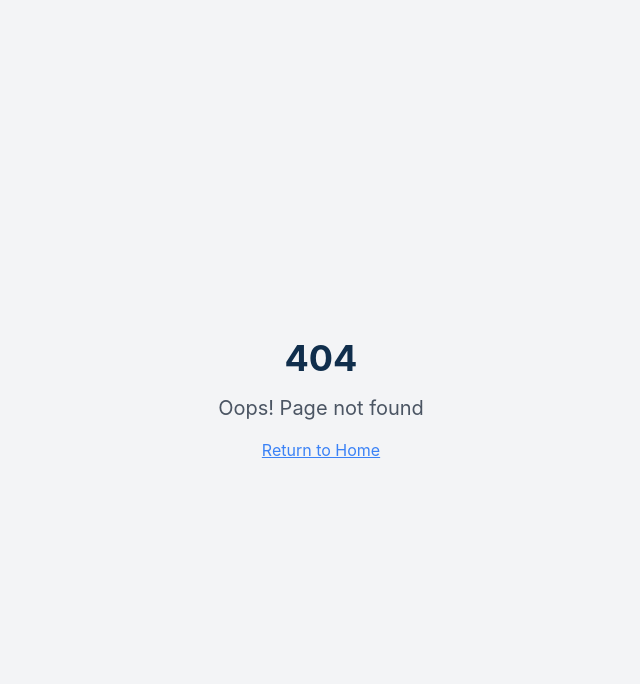
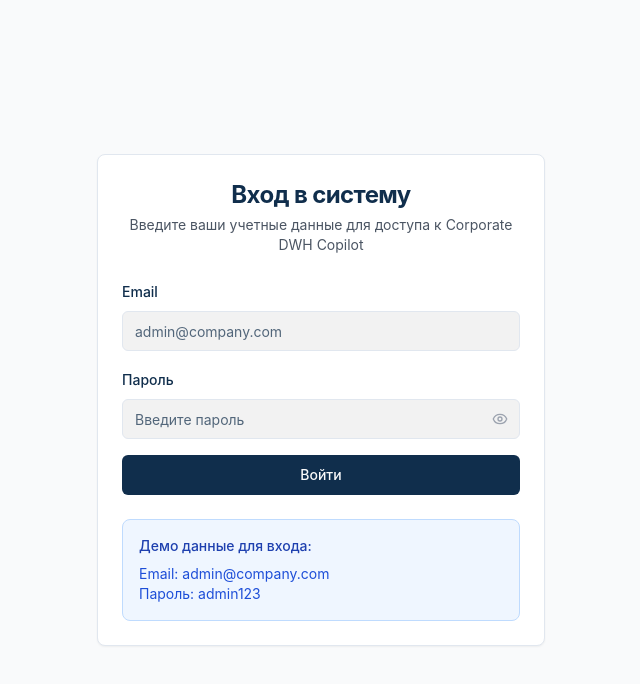
Before and after one commit to cheesyshmeesy/logic-link-analyzer, a React (Vite) app: page /login in a window 1280 px wide. Before the commit this address had no page. Shown: the top 684 px of the page, without its empty margins (319-959 px from the left). Built offline with nearby package versions, Linux system fonts and the light colour scheme.

Commit message:
feat: Add authentication page
Implement a login page with username and password fields, including error handling for invalid credentials.

```diff
--- a/src/App.tsx
+++ b/src/App.tsx
@@ -1,9 +1,11 @@
+
 import { Toaster } from "@/components/ui/toaster";
 import { Toaster as Sonner } from "@/components/ui/sonner";
 import { TooltipProvider } from "@/components/ui/tooltip";
 import { QueryClient, QueryClientProvider } from "@tanstack/react-query";
 import { BrowserRouter, Routes, Route } from "react-router-dom";
 import Index from "./pages/Index";
+import Login from "./pages/Login";
 import NotFound from "./pages/NotFound";
 
 const queryClient = new QueryClient();
@@ -16,6 +18,7 @@ const App = () => (
       <BrowserRouter>
         <Routes>
           <Route path="/" element={<Index />} />
+          <Route path="/login" element={<Login />} />
           {/* ADD ALL CUSTOM ROUTES ABOVE THE CATCH-ALL "*" ROUTE */}
           <Route path="*" element={<NotFound />} />
         </Routes>
--- a/src/components/ui/card.tsx
+++ b/src/components/ui/card.tsx
@@ -1,3 +1,4 @@
+
 import * as React from "react"
 
 import { cn } from "@/lib/utils"
@@ -21,19 +22,15 @@ const CardHeader = React.forwardRef<
   HTMLDivElement,
   React.HTMLAttributes<HTMLDivElement>
 >(({ className, ...props }, ref) => (
-  <div
-    ref={ref}
-    className={cn("flex flex-col space-y-1.5 p-6", className)}
-    {...props}
-  />
+  <div ref={ref} className={cn("flex flex-col space-y-1.5 p-6", className)} {...props} />
 ))
 CardHeader.displayName = "CardHeader"
 
 const CardTitle = React.forwardRef<
-  HTMLParagraphElement,
-  React.HTMLAttributes<HTMLHeadingElement>
+  HTMLDivElement,
+  React.HTMLAttributes<HTMLDivElement>
 >(({ className, ...props }, ref) => (
-  <h3
+  <div
     ref={ref}
     className={cn(
       "text-2xl font-semibold leading-none tracking-tight",
@@ -45,14 +42,10 @@ const CardTitle = React.forwardRef<
 CardTitle.displayName = "CardTitle"
 
 const CardDescription = React.forwardRef<
-  HTMLParagraphElement,
-  React.HTMLAttributes<HTMLParagraphElement>
+  HTMLDivElement,
+  React.HTMLAttributes<HTMLDivElement>
 >(({ className, ...props }, ref) => (
-  <p
-    ref={ref}
-    className={cn("text-sm text-muted-foreground", className)}
-    {...props}
-  />
+  <div ref={ref} className={cn("text-sm text-muted-foreground", className)} {...props} />
 ))
 CardDescription.displayName = "CardDescription"
 
@@ -68,11 +61,7 @@ const CardFooter = React.forwardRef<
   HTMLDivElement,
   React.HTMLAttributes<HTMLDivElement>
 >(({ className, ...props }, ref) => (
-  <div
-    ref={ref}
-    className={cn("flex items-center p-6 pt-0", className)}
-    {...props}
-  />
+  <div ref={ref} className={cn("flex items-center p-6 pt-0", className)} {...props} />
 ))
 CardFooter.displayName = "CardFooter"
 
--- /dev/null
+++ b/src/pages/Login.tsx
@@ -0,0 +1,140 @@
+
+import React, { useState } from 'react';
+import { Button } from '@/components/ui/button';
+import { Input } from '@/components/ui/input';
+import { Label } from '@/components/ui/label';
+import { Alert, AlertDescription } from '@/components/ui/alert';
+import { Card, CardContent, CardDescription, CardHeader, CardTitle } from '@/components/ui/card';
+import { Eye, EyeOff, AlertCircle } from 'lucide-react';
+import { useNavigate } from 'react-router-dom';
+
+const Login = () => {
+  const [email, setEmail] = useState('');
+  const [password, setPassword] = useState('');
+  const [showPassword, setShowPassword] = useState(false);
+  const [error, setError] = useState('');
+  const [isLoading, setIsLoading] = useState(false);
+  const navigate = useNavigate();
+
+  // Мок данные для демонстрации
+  const MOCK_CREDENTIALS = {
+    email: 'admin@company.com',
+    password: 'admin123'
+  };
+
+  const handleSubmit = async (e: React.FormEvent) => {
+    e.preventDefault();
+    setError('');
+    setIsLoading(true);
+
+    // Базовая валидация
+    if (!email || !password) {
+      setError('Пожалуйста, заполните все поля');
+      setIsLoading(false);
+      return;
+    }
+
+    if (!email.includes('@')) {
+      setError('Введите корректный email адрес');
+      setIsLoading(false);
+      return;
+    }
+
+    // Имитация запроса к серверу
+    setTimeout(() => {
+      if (email === MOCK_CREDENTIALS.email && password === MOCK_CREDENTIALS.password) {
+        // Успешная авторизация
+        localStorage.setItem('isAuthenticated', 'true');
+        localStorage.setItem('userEmail', email);
+        navigate('/');
+      } else {
+        // Ошибка авторизации
+        setError('Неверный логин или пароль. Попробуйте снова.');
+      }
+      setIsLoading(false);
+    }, 1000);
+  };
+
+  return (
+    <div className="min-h-screen bg-gray-50 flex items-center justify-center p-4">
+      <Card className="w-full max-w-md">
+        <CardHeader className="space-y-1">
+          <CardTitle className="text-2xl font-bold text-center text-dwh-navy">
+            Вход в систему
+          </CardTitle>
+          <CardDescription className="text-center text-gray-600">
+            Введите ваши учетные данные для доступа к Corporate DWH Copilot
+          </CardDescription>
+        </CardHeader>
+        <CardContent>
+          <form onSubmit={handleSubmit} className="space-y-4">
+            {error && (
+              <Alert variant="destructive">
+                <AlertCircle className="h-4 w-4" />
+                <AlertDescription>{error}</AlertDescription>
+              </Alert>
+            )}
+
+            <div className="space-y-2">
+              <Label htmlFor="email">Email</Label>
+              <Input
+                id="email"
+                type="email"
+                placeholder="admin@company.com"
+                value={email}
+                onChange={(e) => setEmail(e.target.value)}
+                className="dwh-focus"
+                disabled={isLoading}
+              />
+            </div>
+
+            <div className="space-y-2">
+              <Label htmlFor="password">Пароль</Label>
+              <div className="relative">
+                <Input
+                  id="password"
+                  type={showPassword ? 'text' : 'password'}
+                  placeholder="Введите пароль"
+                  value={password}
+                  onChange={(e) => setPassword(e.target.value)}
+                  className="dwh-focus pr-10"
+                  disabled={isLoading}
+                />
+                <Button
+                  type="button"
+                  variant="ghost"
+                  size="sm"
+                  className="absolute right-0 top-0 h-full px-3 py-2 hover:bg-transparent"
+                  onClick={() => setShowPassword(!showPassword)}
+                  disabled={isLoading}
+                >
+                  {showPassword ? (
+                    <EyeOff className="h-4 w-4 text-gray-400" />
+                  ) : (
+                    <Eye className="h-4 w-4 text-gray-400" />
+                  )}
+                </Button>
+              </div>
+            </div>
+
+            <Button
+              type="submit"
+              className="w-full dwh-button-secondary"
+              disabled={isLoading}
+            >
+              {isLoading ? 'Выполняется вход...' : 'Войти'}
+            </Button>
+          </form>
+
+          <div className="mt-6 p-4 bg-blue-50 rounded-lg border border-blue-200">
+            <p className="text-sm text-blue-800 font-medium mb-2">Демо данные для входа:</p>
+            <p className="text-sm text-blue-700">Email: admin@company.com</p>
+            <p className="text-sm text-blue-700">Пароль: admin123</p>
+          </div>
+        </CardContent>
+      </Card>
+    </div>
+  );
+};
+
+export default Login;
```
